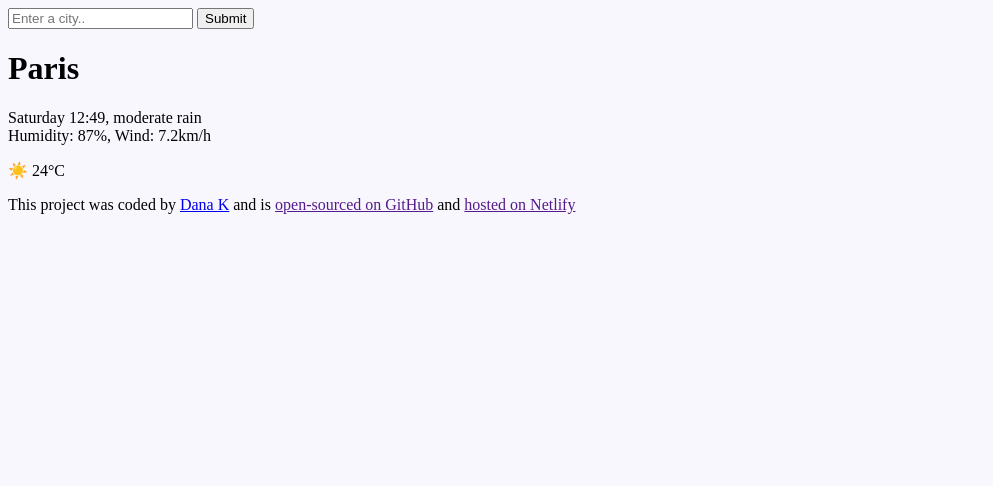
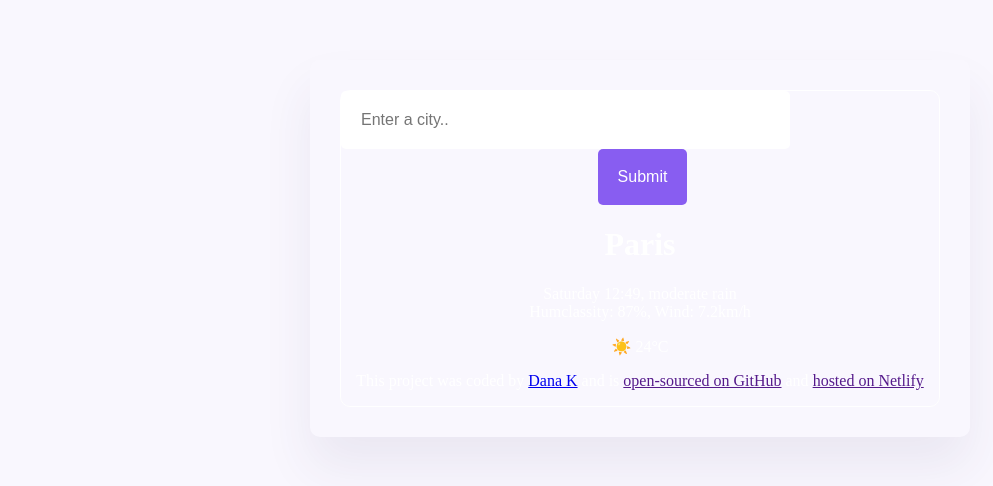
Before and after one commit to revelation4825-tech/My-awesome-project, a plain HTML site: page index.html in a window 1280 px wide. Shown: the whole page, without its empty margins (0-993 px from the left). Drawn offline with Linux system fonts and the light colour scheme.

Commit message:
Updated CSS

```diff
--- a/index.html
+++ b/index.html
@@ -7,11 +7,11 @@
     <link rel="stylesheet" href="style.css">
 </head>
 <body>
-    <div id="container">
+    <div class="container">
     <header>
     <form>
-        <input type="search" placeholder="Enter a city.." required/>
-        <input type="submit"/>
+        <input class="search-input" type="search" placeholder="Enter a city.." required/>
+        <input class="search-button" type="submit"/>
     </form>
     </header>
     <main>
@@ -21,7 +21,7 @@
         <p>
             Saturday 12:49, moderate rain
             <br>
-            Humidity: 87%, Wind: 7.2km/h
+            Humclassity: 87%, Wind: 7.2km/h
         </p>
         <p>
         ☀️ 24°C
--- a/style.css
+++ b/style.css
@@ -1,8 +1,33 @@
 body {
     background-color: #f9f7fe;
+    max-width: 600px;
+    margin: 60px auto;
+    padding: 30px;
+    border-radius: 10px;
+    box-shadow: 0 30px 50px rgba(65, 50, 100, 0.08);
 }
 .container {
+    text-align: center;
     color: white;
     border: 1px white solid;
     border-radius: 10px;
 }
+.search-input {
+    display: block;
+    color: #f9f7fe;
+    border: none;
+    border-radius: 5px;
+    font-size: 16px;
+    padding: 20px;
+    width: 75%;
+}
+.search-button {
+    margin-left: 5px;
+    font-size: 16px;
+    background-color: #885df1;
+    color: white;
+    border: none;
+    padding: 20px;
+    line-height: 1;
+    border-radius: 5px;
+}
```
